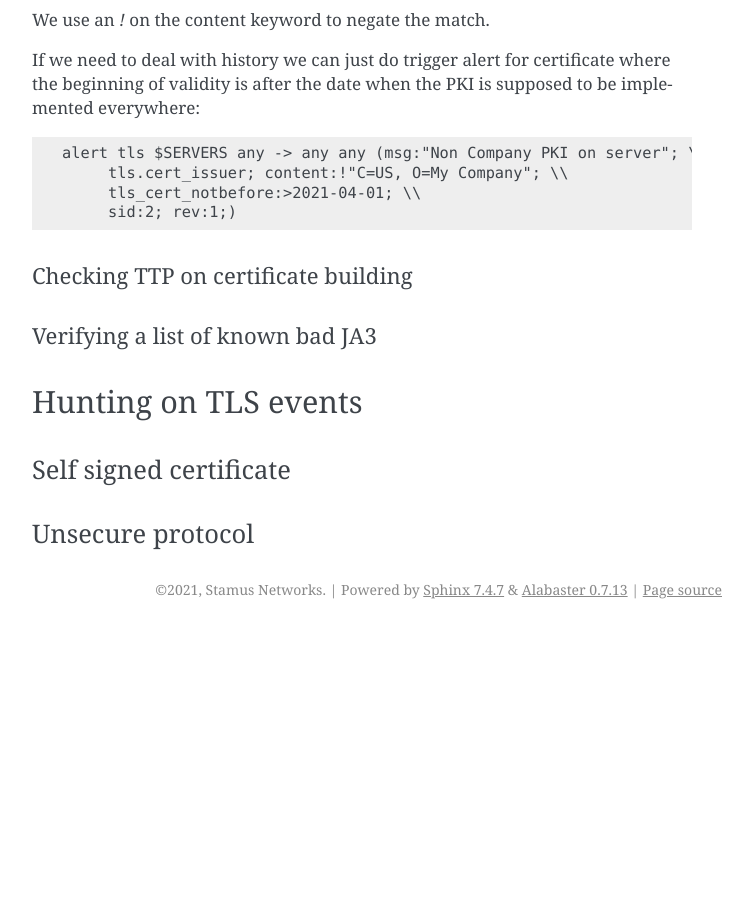
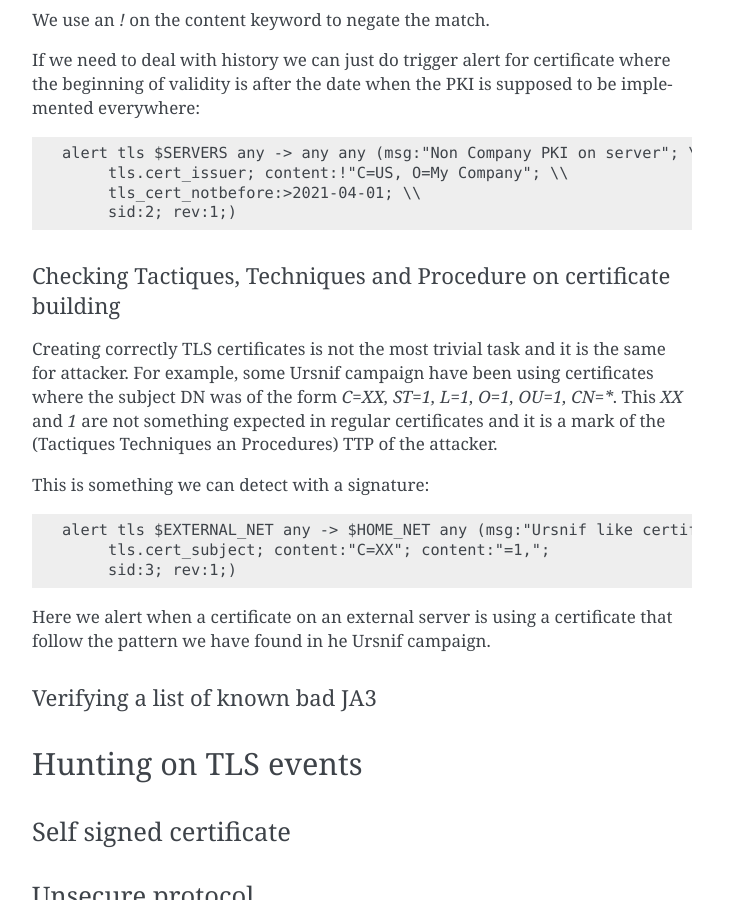
Before and after one commit to StamusNetworks/suricata-4-analysts, a Sphinx documentation site: the page built from source/tls-threat-hunting.rst, in a window 1280 px wide and 900 px high, scrolled down 5533 px. Shown: the whole window, without its empty margins (388-1140 px from the left). Built offline with Sphinx 7.4.7, drawn with Linux system fonts in a browser that asks for light colours; before the commit the page ends 6162 px from its top, so only the background shows below that; some of the changed text lies outside the part shown.

Commit message:
tls: add ursnif signature example

```diff
--- a/source/tls-threat-hunting.rst
+++ b/source/tls-threat-hunting.rst
@@ -225,9 +225,23 @@ the PKI is supposed to be implemented everywhere:
        sid:2; rev:1;)
 
 
-Checking TTP on certificate building
-~~~~~~~~~~~~~~~~~~~~~~~~~~~~~~~~~~~~
+Checking Tactiques, Techniques and Procedure on certificate building
+~~~~~~~~~~~~~~~~~~~~~~~~~~~~~~~~~~~~~~~~~~~~~~~~~~~~~~~~~~~~~~~~~~~~
 
+Creating correctly TLS certificates is not the most trivial task and it is the same for attacker. For example,
+some Ursnif campaign have been using certificates where the subject DN was of the form `C=XX, ST=1, L=1, O=1, OU=1, CN=*`. This `XX` and `1`
+are not something expected in regular certificates and it is a mark of the (Tactiques Techniques an Procedures) TTP of the attacker.
+
+This is something we can detect with a signature:
+
+.. code-block::
+
+  alert tls $EXTERNAL_NET any -> $HOME_NET any (msg:"Ursnif like certificate"; \\
+       tls.cert_subject; content:"C=XX"; content:"=1,";
+       sid:3; rev:1;)
+
+Here we alert when a certificate on an external server is using a certificate that follow the pattern we have found in he
+Ursnif campaign.
 
 Verifying a list of known bad JA3
 ~~~~~~~~~~~~~~~~~~~~~~~~~~~~~~~~~
```
